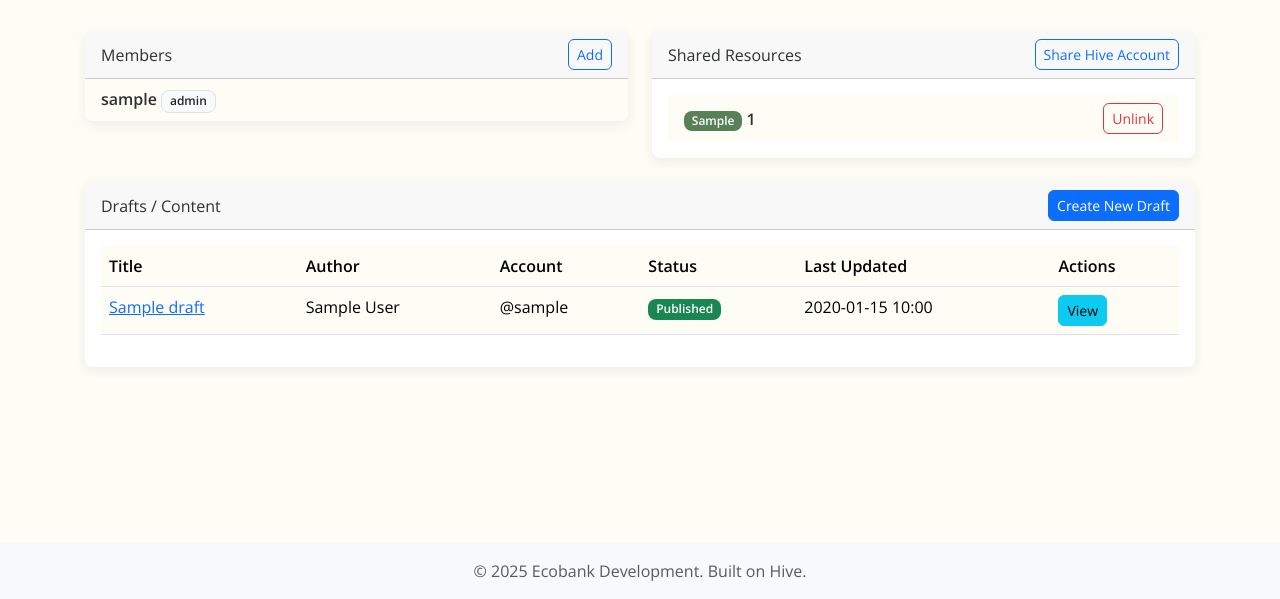
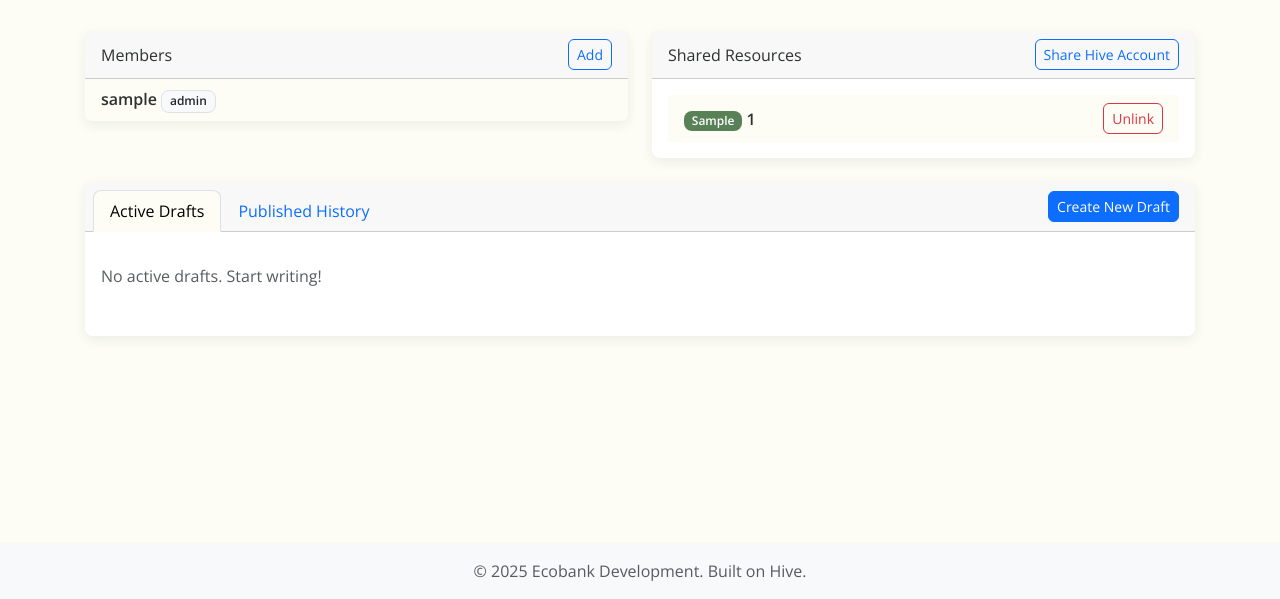
Before and after one commit to TheCrazyGM/ecobank, a Flask app: page /groups/1 in a window 1280 px wide. Shown: the part 201-800 px from the top of the page. Run offline with Flask 3, Linux system fonts and the light colour scheme; a user stored in the database is signed in; tables that the repository leaves empty hold one stand-in row (values such as "Sample post"); grey boxes marked "Sample" are stand-in pictures; some libraries are stand-ins or nearby versions.

```diff
--- a/app/templates/groups/view.html
+++ b/app/templates/groups/view.html
@@ -109,46 +109,86 @@
         <div class="col-12">
             <div class="card mb-4">
                 <div class="card-header d-flex justify-content-between align-items-center">
-                    <span>{{ _('Drafts / Content') }}</span>
+                    <ul class="nav nav-tabs card-header-tabs" id="draftTabs" role="tablist">
+                        <li class="nav-item" role="presentation">
+                            <button class="nav-link active" id="active-tab" data-bs-toggle="tab" data-bs-target="#active-drafts" type="button" role="tab" aria-controls="active-drafts" aria-selected="true">{{ _('Active Drafts') }}</button>
+                        </li>
+                        <li class="nav-item" role="presentation">
+                            <button class="nav-link" id="published-tab" data-bs-toggle="tab" data-bs-target="#published-drafts" type="button" role="tab" aria-controls="published-drafts" aria-selected="false">{{ _('Published History') }}</button>
+                        </li>
+                    </ul>
                     <a href="{{ url_for('drafts.create', group_id=group.id) }}" class="btn btn-sm btn-primary">{{ _('Create New Draft') }}</a>
                 </div>
                 <div class="card-body">
-                    {% if group.drafts %}
+                    <div class="tab-content" id="draftTabsContent">
+
+                        <!-- Active Drafts Tab -->
+                        <div class="tab-pane fade show active" id="active-drafts" role="tabpanel" aria-labelledby="active-tab">
+                            {% set active_drafts = group.drafts | selectattr("status", "equalto", "draft") | list %}
+                            {% if active_drafts %}
                                 <table class="table table-hover">
                                     <thead>
                                         <tr>
                                             <th>{{ _('Title') }}</th>
                                             <th>{{ _('Author') }}</th>
                                             <th>{{ _('Account') }}</th>
-                                    <th>{{ _('Status') }}</th>
                                             <th>{{ _('Last Updated') }}</th>
                                             <th>{{ _('Actions') }}</th>
                                         </tr>
                                     </thead>
                                     <tbody>
-                                {% for draft in group.drafts %}
+                                        {% for draft in active_drafts %}
                                             <tr>
-                                        <td><a href="{{ url_for('drafts.view', draft_id=draft.id) }}">{{ draft.title }}</a></td>
+                                                <td><a href="{{ url_for('drafts.view', draft_id=draft.id) }}" class="fw-bold text-decoration-none">{{ draft.title }}</a></td>
                                                 <td>{{ draft.author.display_name }}</td>
                                                 <td>@{{ draft.hive_account_username }}</td>
-                                        <td>
-                                            {% if draft.status == 'draft' %}
-                                                <span class="badge bg-secondary">{{ _('Draft') }}</span>
-                                            {% else %}
-                                                <span class="badge bg-success">{{ _('Published') }}</span>
-                                            {% endif %}
-                                        </td>
                                                 <td>{{ draft.updated_at.strftime('%Y-%m-%d %H:%M') }}</td>
                                                 <td>
-                                            <a href="{{ url_for('drafts.view', draft_id=draft.id) }}" class="btn btn-sm btn-info">{{ _('View') }}</a>
+                                                    <a href="{{ url_for('drafts.view', draft_id=draft.id) }}" class="btn btn-sm btn-outline-primary">{{ _('Edit / View') }}</a>
                                                 </td>
                                             </tr>
                                         {% endfor %}
                                     </tbody>
                                 </table>
                             {% else %}
-                        <p class="text-muted">{{ _('No drafts yet.') }}</p>
+                                <p class="text-muted py-3">{{ _('No active drafts. Start writing!') }}</p>
                             {% endif %}
+                        </div>
+
+                        <!-- Published Drafts Tab -->
+                        <div class="tab-pane fade" id="published-drafts" role="tabpanel" aria-labelledby="published-tab">
+                            {% set published_drafts = group.drafts | selectattr("status", "equalto", "published") | list %}
+                            {% if published_drafts %}
+                                <table class="table table-hover">
+                                    <thead>
+                                        <tr>
+                                            <th>{{ _('Title') }}</th>
+                                            <th>{{ _('Author') }}</th>
+                                            <th>{{ _('Account') }}</th>
+                                            <th>{{ _('Published Date') }}</th>
+                                            <th>{{ _('Actions') }}</th>
+                                        </tr>
+                                    </thead>
+                                    <tbody>
+                                        {% for draft in published_drafts %}
+                                            <tr>
+                                                <td>{{ draft.title }}</td>
+                                                <td>{{ draft.author.display_name }}</td>
+                                                <td>@{{ draft.hive_account_username }}</td>
+                                                <td>{{ draft.published_at.strftime('%Y-%m-%d %H:%M') if draft.published_at else '-' }}</td>
+                                                <td>
+                                                    <a href="https://hive.blog/@{{ draft.hive_account_username }}/{{ draft.permlink }}" target="_blank" class="btn btn-sm btn-outline-info">{{ _('View on Hive') }}</a>
+                                                    <a href="{{ url_for('drafts.view', draft_id=draft.id) }}" class="btn btn-sm btn-outline-secondary">{{ _('Local Record') }}</a>
+                                                </td>
+                                            </tr>
+                                        {% endfor %}
+                                    </tbody>
+                                </table>
+                            {% else %}
+                                <p class="text-muted py-3">{{ _('No published posts yet.') }}</p>
+                            {% endif %}
+                        </div>
+                    </div>
                 </div>
             </div>
         </div>
--- a/app/templates/index.html
+++ b/app/templates/index.html
@@ -23,8 +23,10 @@
                                         href="{{ url_for('main.hive_view_post', username=post.author, permlink=post.permlink) }}">{{
                                         post.title }}</a></h5>
                                     <h6 class="card-subtitle mb-2 text-muted">
-                                        {{ _('By') }} <a href="{{ url_for('main.hive_user_blog', username=post.author) }}">@{{
-                                            post.author }}</a>
+                                        {{ _('By') }} <a href="{{ url_for('main.hive_user_blog', username=post.author) }}">@{{ post.author }}</a>
+                                        {% if post.ecobank_metadata and post.ecobank_metadata.author_username %}
+                                            <br><small class="text-secondary">{{ _('Originally by') }} <strong>@{{ post.ecobank_metadata.author_username }}</strong></small>
+                                        {% endif %}
                                         &bull; <small>{{ post.created }}</small>
                                     </h6>
                                     <p class="card-text small text-break">{{ post.summary }}</p>
```
Also changed, not shown: app/drafts/routes.py (+11 -1 lines), app/templates/hive/post.html (+11 -8 lines), app/templates/hive/tag_feed.html (+7 -1 lines), app/templates/hive/user_blog.html (+9 -5 lines), app/utils/hive.py (+11 -0 lines), translations/es/LC_MESSAGES/messages.po. Lines whose indentation alone changed are shown as unchanged.
